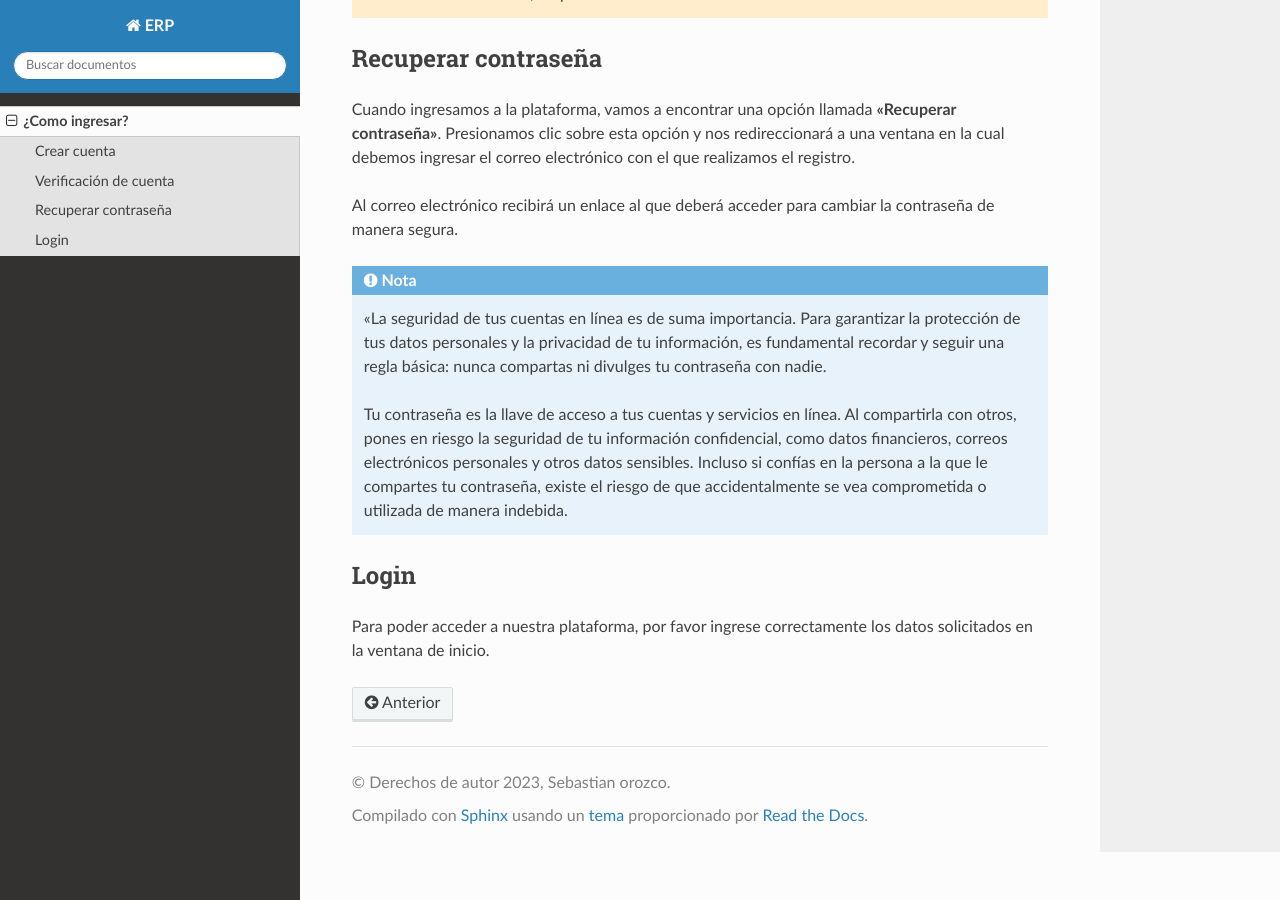
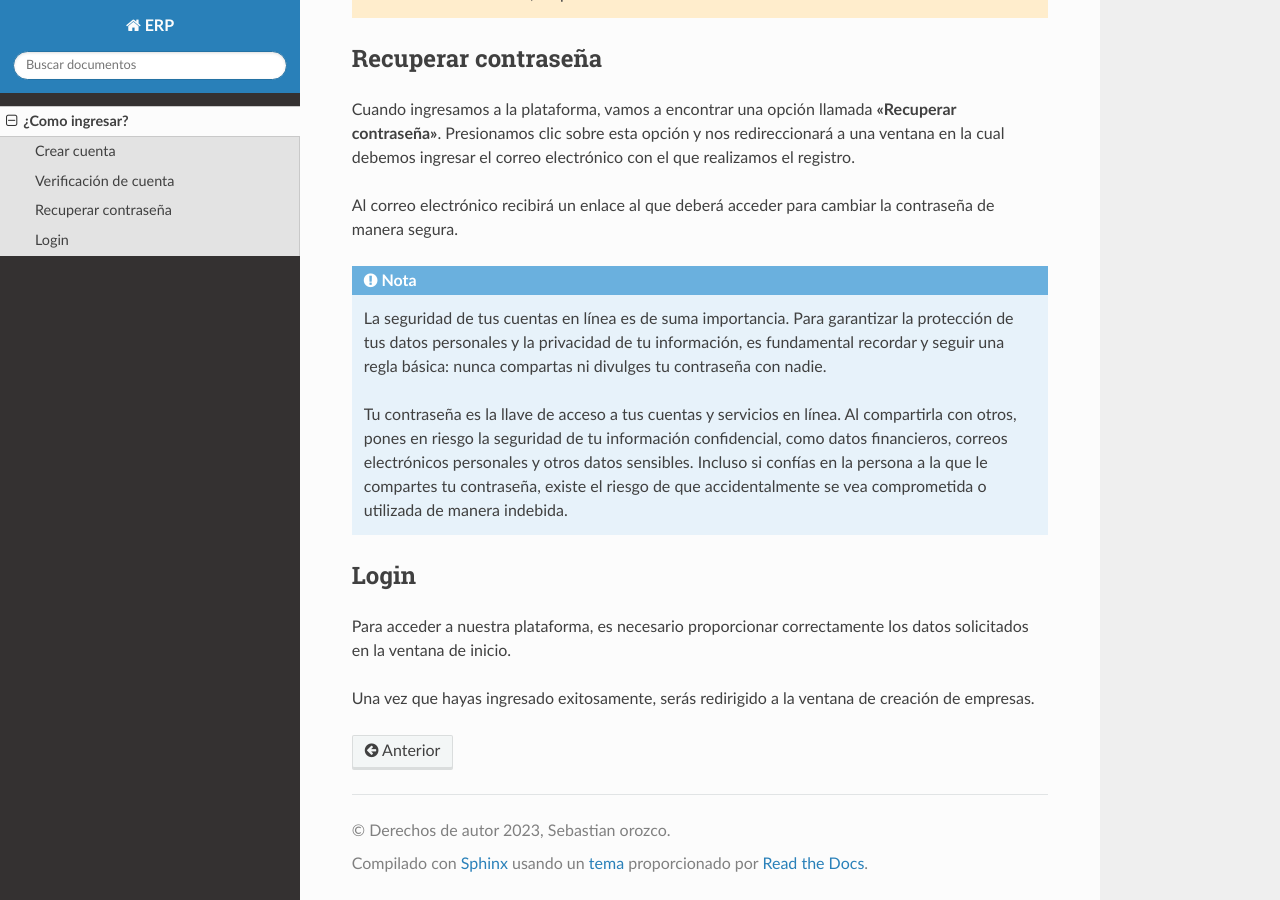
Before and after one commit to sebas957/cerio, a Sphinx documentation site: the page built from source/ingresar.rst, in a window 1280 px wide and 900 px high, scrolled down 1234 px. Built offline with Sphinx 7.4.7 and the Read the Docs theme 2.0.0, drawn with Linux system fonts in a browser that asks for light colours.

Commit message:
avance documentacion

```diff
--- a/source/ingresar.rst
+++ b/source/ingresar.rst
@@ -45,11 +45,13 @@ Cuando ingresamos a la plataforma, vamos a encontrar una opción llamada **"Recu
 Al correo electrónico recibirá un enlace al que deberá acceder para cambiar la contraseña de manera segura.
 
 .. note::
-   "La seguridad de tus cuentas en línea es de suma importancia. Para garantizar la protección de tus datos personales y la privacidad de tu información, es fundamental recordar y seguir una regla básica: nunca compartas ni divulges tu contraseña con nadie.
+   La seguridad de tus cuentas en línea es de suma importancia. Para garantizar la protección de tus datos personales y la privacidad de tu información, es fundamental recordar y seguir una regla básica: nunca compartas ni divulges tu contraseña con nadie.
 
    Tu contraseña es la llave de acceso a tus cuentas y servicios en línea. Al compartirla con otros, pones en riesgo la seguridad de tu información confidencial, como datos financieros, correos electrónicos personales y otros datos sensibles. Incluso si confías en la persona a la que le compartes tu contraseña, existe el riesgo de que accidentalmente se vea comprometida o utilizada de manera indebida.
 
 Login
 _____
 
-Para poder acceder a nuestra plataforma, por favor ingrese correctamente los datos solicitados en la ventana de inicio.
+Para acceder a nuestra plataforma, es necesario proporcionar correctamente los datos solicitados en la ventana de inicio.
+
+Una vez que hayas ingresado exitosamente, serás redirigido a la ventana de creación de empresas.
```
Also changed, not shown: 5 other files.
